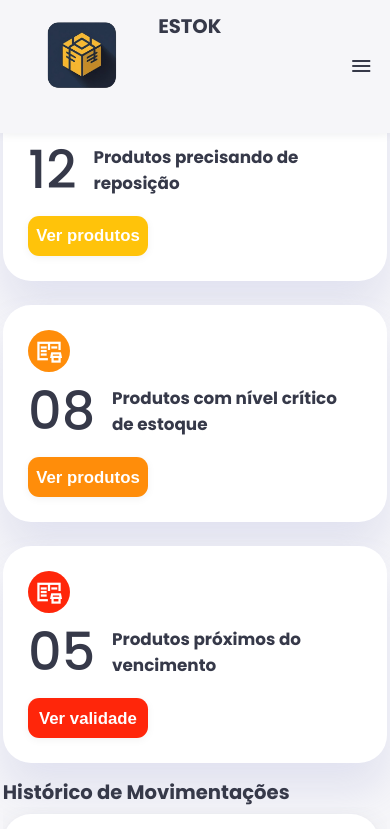
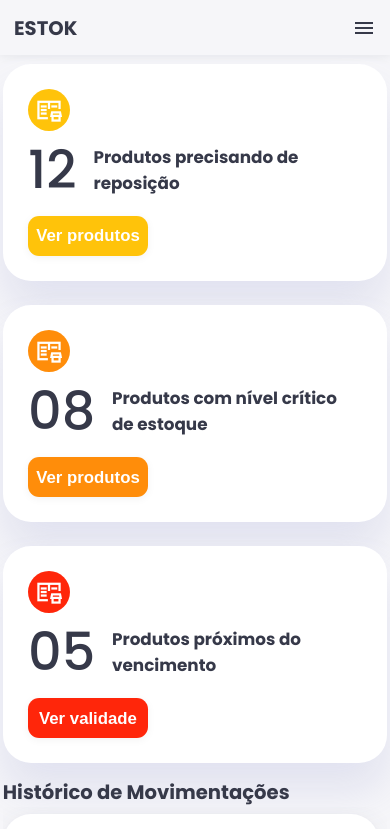
Before and after one commit to gustavorods/2025_estok_frontend, a React (Vite) app: page /dashboard in a window 390 px wide. Shown: the top 829 px of the page. Built offline with nearby package versions, Linux system fonts and the light colour scheme; grey boxes are pictures that could not be loaded.

Commit message:
fix: Responsive Sidebar for Devices of max-width 900px

```diff
--- a/src/components/Sidebar/Sidebar.css
+++ b/src/components/Sidebar/Sidebar.css
@@ -1,24 +1,31 @@
+/* ============================== */
+/* ESTILO BASE                    */
+/* ============================== */
 aside {
   height: 100vh;
   background: var(--color-background);
+  transition: all 0.3s ease;
 }
 
+/* Topo da sidebar (logo + menu toggle) */
 aside .top {
   display: flex;
   align-items: center;
   justify-content: space-between;
   margin-top: 1.4rem;
+  padding: 0 1rem;
 }
 
 aside .logo {
   display: flex;
+  align-items: center;
   gap: 0.8rem;
 }
 
 aside .logo img {
   width: 40%;
-  height: 100%;
-  margin-top: -20px;
+  height: auto;
+  margin-top: -10px;
 }
 
 aside .close {
@@ -29,6 +36,7 @@ aside .menu-toggle {
   display: none;
 }
 
+/* Lista de links */
 aside .sidebar {
   display: flex;
   flex-direction: column;
@@ -40,11 +48,10 @@ aside .sidebar {
 
 aside .sidebar a {
   display: flex;
+  align-items: center;
+  gap: 1rem;
   color: var(--color-info-dark);
   margin-left: 2rem;
-  gap: 1rem;
-  align-items: center;
-  position: relative;
   height: 3.7rem;
   transition: all 300ms ease;
 }
@@ -66,7 +73,7 @@ aside .sidebar a.active {
 }
 
 aside .sidebar a.active::before {
-  content: ' ';
+  content: " ";
   width: 6px;
   height: 100%;
   background-color: var(--color-gray-dark);
@@ -78,91 +85,116 @@ aside .sidebar a:last-child {
   width: 100%;
 }
 
-/* Sidebar responsivo */
+/* ============================== */
+/* MODO RESPONSIVO - MOBILE/TABLET */
+/* ============================== */
 @media (max-width: 900px) {
+  /* 🔹 Transforma a sidebar em uma navbar fixa */
   aside {
-    width: 100vw;
-    height: auto;
+    width: 100%;
+    height: 60px;
     position: fixed;
     top: 0;
     left: 0;
     z-index: 100;
     background: var(--color-background);
-    box-shadow: 0 2px 8px rgba(60,72,88,0.08);
+    box-shadow: 0 2px 8px rgba(60, 72, 88, 0.08);
+    display: flex;
+    align-items: center;
+    justify-content: space-between;
+    padding: 0 1rem;
   }
-  aside .top {
-    flex-direction: row;
-    justify-content: space-between;
-    padding: 0.8rem 1.2rem;
-    margin-top: 0;
-  }
-  aside .close {
+
+  /* 🔹 Remove a logo da sidebar (ela fica só no topo) */
+  aside .logo img {
     display: none;
   }
+
+  aside .top {
+    width: 100%;
+    margin: 0;
+    padding: 0;
+  }
+
+  /* 🔹 Botão hambúrguer (menu sanduíche) */
   aside .menu-toggle {
     display: flex;
     align-items: center;
     cursor: pointer;
     font-size: 2rem;
-    margin-left: 1rem;
+    margin-left: auto;
   }
+
+  /* 🔹 Sidebar vira menu lateral retrátil */
   aside .sidebar {
     display: none;
     position: fixed;
     top: 0;
     left: 0;
     width: 70vw;
-    max-width: 320px;
+    max-width: 300px;
     height: 100vh;
     background: var(--color-background);
-    box-shadow: 0 2px 16px rgba(60,72,88,0.12);
+    box-shadow: 0 2px 16px rgba(60, 72, 88, 0.12);
     flex-direction: column;
     z-index: 200;
     padding-top: 4.2rem;
-    transition: transform 0.3s;
+    transition: transform 0.3s ease;
+    overflow-y: auto;
   }
+
   aside .sidebar.open {
     display: flex;
     transform: translateX(0);
   }
+
   aside .sidebar a {
-    margin-left: 0;
-    margin-right: 0.5rem;
+    margin: 0.4rem 1rem;
     height: 2.8rem;
-    font-size: 0.95rem;
-    padding: 0 0.5rem;
-    min-width: 80px;
+    font-size: 1rem;
     justify-content: flex-start;
   }
+
   aside .sidebar a span {
     font-size: 1.3rem;
   }
+
   aside .sidebar a:last-child {
     position: static;
-    bottom: auto;
-    width: auto;
+    margin-bottom: 1rem;
   }
-  /* Overlay para fechar menu */
+
+  /* 🔹 Overlay (fundo escuro ao abrir menu) */
   .sidebar-overlay {
     display: none;
     position: fixed;
-    top: 0; left: 0; right: 0; bottom: 0;
+    top: 0;
+    left: 0;
+    right: 0;
+    bottom: 0;
     background: rgba(40, 40, 60, 0.18);
     z-index: 150;
   }
+
   .sidebar-overlay.open {
     display: block;
   }
 }
 
+/* ============================== */
+/* AJUSTE EXTRA - TELAS PEQUENAS  */
+/* ============================== */
 @media (max-width: 600px) {
+  aside {
+    height: 55px;
+  }
+
   aside .menu-toggle {
     font-size: 1.7rem;
-    margin-left: 0.5rem;
   }
+
   aside .sidebar {
-    width: 90vw;
-    max-width: 98vw;
-    padding-top: 3.2rem;
+    width: 85vw;
+    padding-top: 3rem;
   }
 }
--- a/src/components/Sidebar/Sidebar.jsx
+++ b/src/components/Sidebar/Sidebar.jsx
@@ -14,21 +14,36 @@ const Sidebar = () => {
     <aside>
       <div className="top">
         <div className="logo">
-          <img src="public/estok-logo.png" alt="Logo" />
+          <img src="/estok-logo.png" alt="Logo" />
           <h2>ESTOK</h2>
         </div>
-        {/* Ícone sanduíche só em telas pequenas */}
+
+        {/* Ícone sanduíche (hambúrguer) só em telas pequenas */}
         <div className="menu-toggle" onClick={() => setOpen(!open)}>
-          <span className="material-icons-sharp">
-            {open ? "close" : "menu"}
-          </span>
+          <span className="material-icons-sharp">menu</span>
         </div>
+
+        {/* Botão X (fecha menu em mobile) */}
+        {open && (
+          <div
+            className="close show"
+            onClick={handleClose}
+            tabIndex={0}
+            role="button"
+            aria-label="Fechar menu"
+          >
+            <span className="material-icons-sharp">close</span>
+          </div>
+        )}
       </div>
-      {/* Overlay para fechar menu */}
+
+      {/* Overlay para fechar menu ao clicar fora */}
       <div
         className={`sidebar-overlay${open ? " open" : ""}`}
         onClick={handleClose}
       />
+
+      {/* Conteúdo da sidebar */}
       <div className={`sidebar${open ? " open" : ""}`}>
         <SidebarItem
           icon="dashboard"
```
